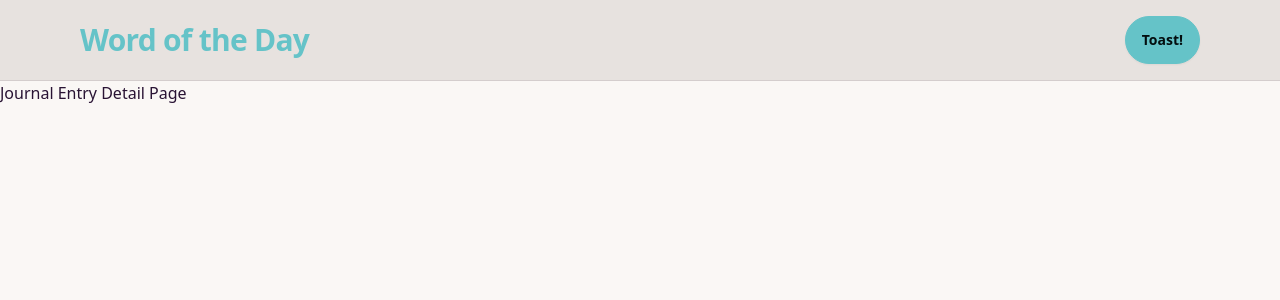
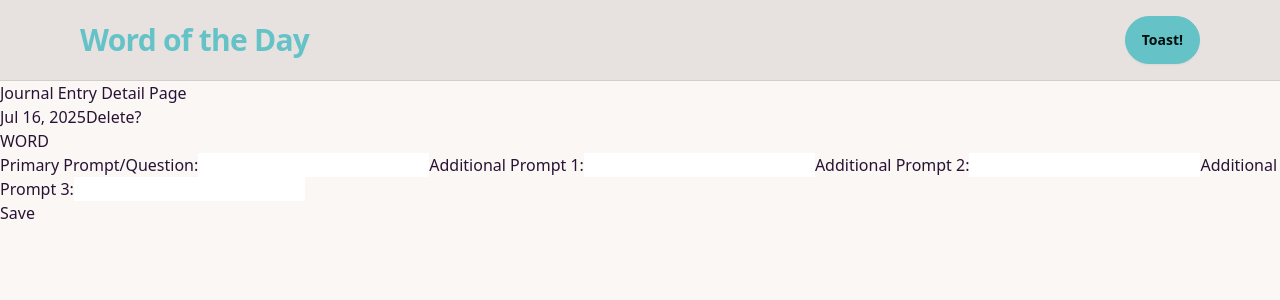
Before and after one commit to freeCodeCamp-2025-Summer-Hackathon/purple-array, a React (Vite) app in the folder frontend/: page /journal-entry in a window 1280 px wide. Shown: the top 300 px of the page. Built offline with nearby package versions, Linux system fonts and the light colour scheme.

Commit message:
feat: add journal detail component
Created journal detail form component

```diff
--- /dev/null
+++ b/frontend/src/components/journal/JournalDetail.jsx
@@ -0,0 +1,67 @@
+import { Link } from "react-router";
+import { useState } from 'react';
+
+import {formatDate} from "../../lib/utils"
+
+const JournalDetail = () => {
+    const [primaryPrompt, setPrimaryPrompt] = useState("");
+    const [addPromptOne, setAddPromptOne] = useState("");
+    const [addPromptTwo, setAddPromptTwo] = useState("");
+    const [addPromptThree, setAddPromptThree] = useState("");
+
+    const handleSubmit = (event) => {
+        event.preventDefault();
+
+    }
+  return (
+    <div>
+        <header>
+            <span>
+                {formatDate(new Date())}
+            </span>
+            <button>
+                <Link to={""}>Delete?</Link>
+            </button>
+        </header>
+        <h2>WORD</h2>
+        <form onSubmit={handleSubmit}>
+            <label>
+                Primary Prompt/Question:
+                <input
+                    type="text"
+                    value={primaryPrompt}
+                    onChange={(e) => setPrimaryPrompt(e.target.value)}
+                />
+            </label>
+            <label>
+                Additional Prompt 1:
+                <input
+                    type="text"
+                    value={addPromptOne}
+                    onChange={(e) => setAddPromptOne(e.target.value)}
+                />
+            </label>
+            <label>
+                Additional Prompt 2:
+                <input
+                    type="text"
+                    value={addPromptTwo}
+                    onChange={(e) => setAddPromptTwo(e.target.value)}
+                />
+            </label>
+            <label>
+                Additional Prompt 3:
+                <input
+                    type="text"
+                    value={addPromptThree}
+                    onChange={(e) => setAddPromptThree(e.target.value)}
+                />
+            </label>
+            <br />
+            <button type="submit">Save</button>
+        </form>
+    </div>
+  )
+}
+
+export default JournalDetail
--- a/frontend/src/components/journal/JournalEntry.jsx
+++ b/frontend/src/components/journal/JournalEntry.jsx
@@ -7,7 +7,7 @@ const JournalEntry = () => {
     <div>
         <header>
             <span>
-                {formatDate(new Date())};
+                {formatDate(new Date())}
             </span>
             <button>
                 <Link to={""}>Edit</Link>
--- a/frontend/src/pages/JournalEntryDetailPage.jsx
+++ b/frontend/src/pages/JournalEntryDetailPage.jsx
@@ -1,10 +1,12 @@
 import Navbar from '../components/generic/Navbar';
+import JournalDetail from '../components/journal/JournalDetail';
 
 const JournalEntryDetailPage = () => {
 	return (
 		<div className="min-h-screen">
 			<Navbar />
 			<h1>Journal Entry Detail Page</h1>
+            <JournalDetail />
 		</div>
 	);
 };
```
